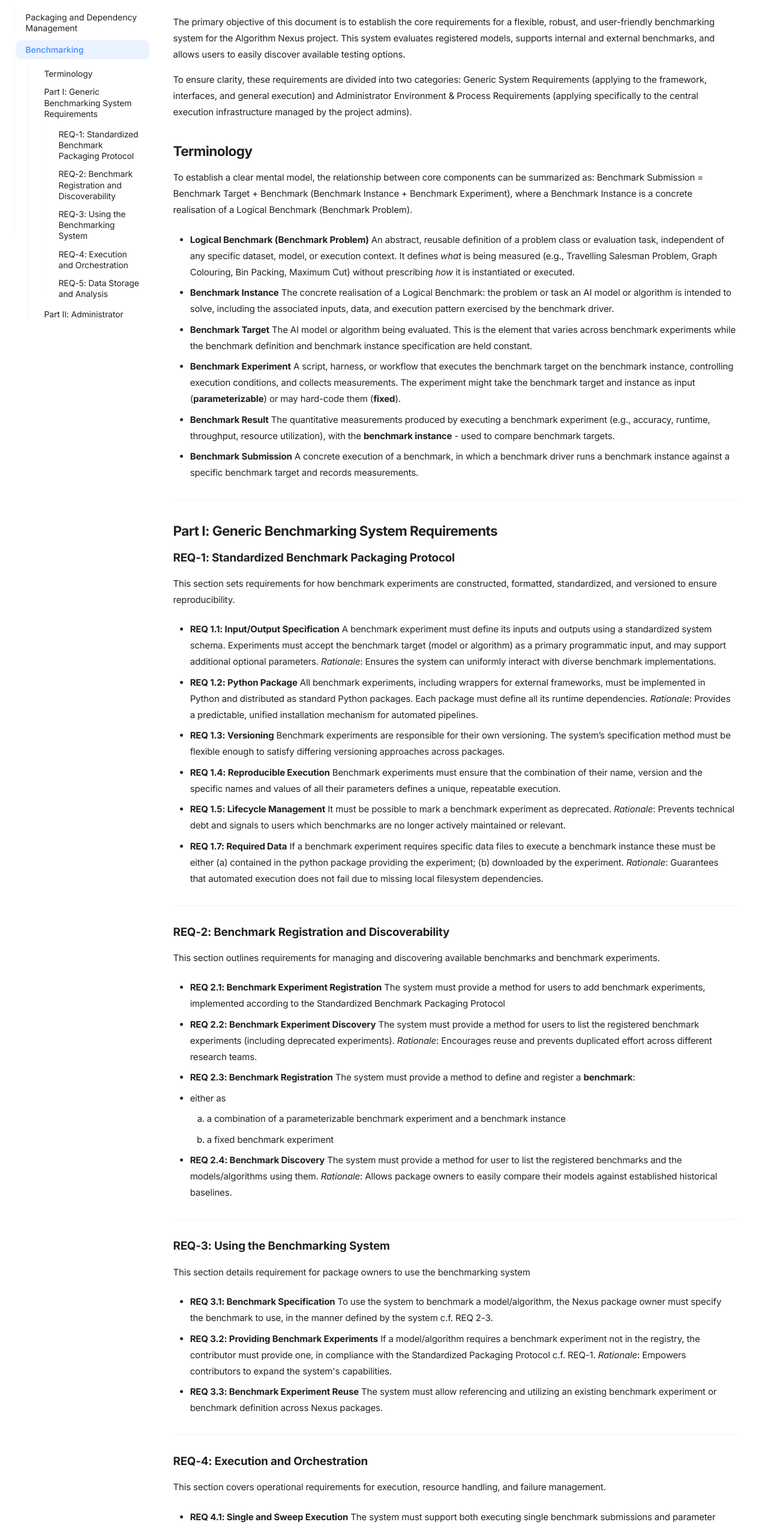
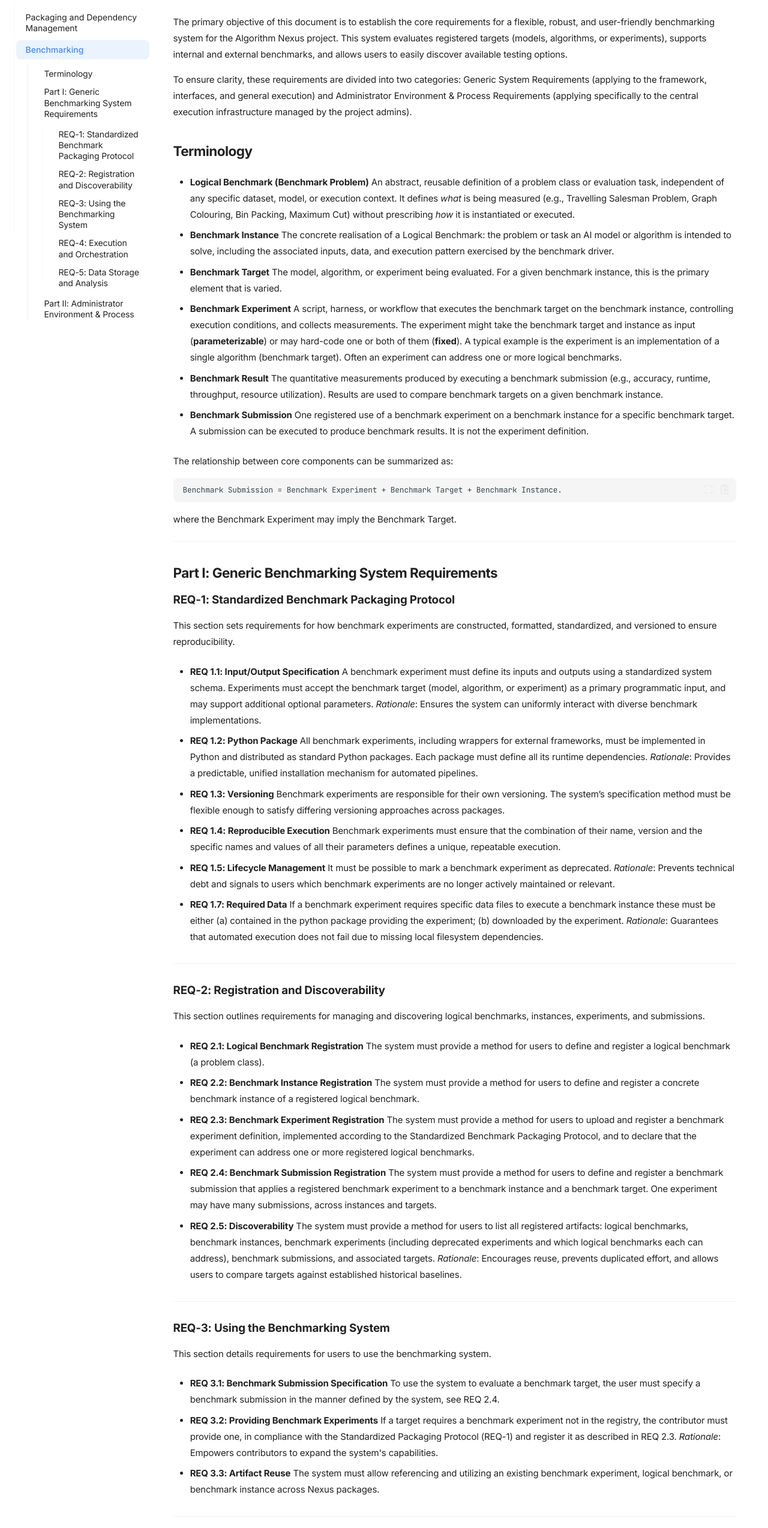
Before and after one commit to IBM/algorithm-nexus, a plain HTML site: page requirements/benchmark/index.html in a window 1280 px wide. Shown: the part 245-2792 px from the top of the page at 60% size. Drawn offline with Linux system fonts and the light colour scheme.

Commit message:
ci: Updated documentation to commit 7c811f987aea21760cdcf8ec4fc99a6de54ae65c

```diff
--- a/requirements/benchmark/index.html
+++ b/requirements/benchmark/index.html
@@ -87,7 +87,7 @@
     <div data-md-component="skip">
 
 
-        <a href="#requirements-for-models-benchmarking" class="md-skip">
+        <a href="#requirements-for-benchmarking" class="md-skip">
           Skip to content
         </a>
 
@@ -1223,10 +1223,10 @@
 </li>
 
           <li class="md-nav__item">
-  <a href="#req-2-benchmark-registration-and-discoverability" class="md-nav__link">
+  <a href="#req-2-registration-and-discoverability" class="md-nav__link">
     <span class="md-ellipsis">
       <span class="md-typeset">
-        REQ-2: Benchmark Registration and Discoverability
+        REQ-2: Registration and Discoverability
       </span>
     </span>
   </a>
@@ -1411,22 +1411,18 @@
 
 
 
-<h1 id="requirements-for-models-benchmarking">Requirements for models benchmarking<a class="headerlink" href="#requirements-for-models-benchmarking" title="Permanent link">&para;</a></h1>
+<h1 id="requirements-for-benchmarking">Requirements for Benchmarking<a class="headerlink" href="#requirements-for-benchmarking" title="Permanent link">&para;</a></h1>
 <p>The primary objective of this document is to establish the core requirements for
 a flexible, robust, and user-friendly benchmarking system for the Algorithm
-Nexus project. This system evaluates registered models, supports internal and
-external benchmarks, and allows users to easily discover available testing
-options.</p>
+Nexus project. This system evaluates registered targets (models, algorithms, or
+experiments), supports internal and external benchmarks, and allows users to
+easily discover available testing options.</p>
 <p>To ensure clarity, these requirements are divided into two categories: Generic
 System Requirements (applying to the framework, interfaces, and general
 execution) and Administrator Environment &amp; Process Requirements (applying
 specifically to the central execution infrastructure managed by the project
 admins).</p>
 <h2 id="terminology">Terminology<a class="headerlink" href="#terminology" title="Permanent link">&para;</a></h2>
-<p>To establish a clear mental model, the relationship between core components can
-be summarized as: Benchmark Submission = Benchmark Target + Benchmark (Benchmark
-Instance + Benchmark Experiment), where a Benchmark Instance is a concrete
-realisation of a Logical Benchmark (Benchmark Problem).</p>
 <ul>
 <li>
 <p><strong>Logical Benchmark (Benchmark Problem)</strong> An abstract, reusable definition of
@@ -1442,28 +1438,34 @@
   driver.</p>
 </li>
 <li>
-<p><strong>Benchmark Target</strong> The AI model or algorithm being evaluated. This is the
-  element that varies across benchmark experiments while the benchmark
-  definition and benchmark instance specification are held constant.</p>
+<p><strong>Benchmark Target</strong> The model, algorithm, or experiment being evaluated. For
+  a given benchmark instance, this is the primary element that is varied.</p>
 </li>
 <li>
 <p><strong>Benchmark Experiment</strong> A script, harness, or workflow that executes the
   benchmark target on the benchmark instance, controlling execution conditions,
   and collects measurements. The experiment might take the benchmark target and
-  instance as input (<strong>parameterizable</strong>) or may hard-code them (<strong>fixed</strong>).</p>
+  instance as input (<strong>parameterizable</strong>) or may hard-code one or both of them
+  (<strong>fixed</strong>). A typical example is the experiment is an implementation of a
+  single algorithm (benchmark target). Often an experiment can address one or
+  more logical benchmarks.</p>
 </li>
 <li>
 <p><strong>Benchmark Result</strong> The quantitative measurements produced by executing a
-  benchmark experiment (e.g., accuracy, runtime, throughput, resource
-  utilization), with the <strong>benchmark instance</strong> - used to compare benchmark
-  targets.</p>
-</li>
-<li>
-<p><strong>Benchmark Submission</strong> A concrete execution of a benchmark, in which a
-  benchmark driver runs a benchmark instance against a specific benchmark target
-  and records measurements.</p>
+  benchmark submission (e.g., accuracy, runtime, throughput, resource
+  utilization). Results are used to compare benchmark targets on a given
+  benchmark instance.</p>
+</li>
+<li>
+<p><strong>Benchmark Submission</strong> One registered use of a benchmark experiment on a
+  benchmark instance for a specific benchmark target. A submission can be
+  executed to produce benchmark results. It is not the experiment definition.</p>
 </li>
 </ul>
+<p>The relationship between core components can be summarized as:</p>
+<div class="language-text highlight"><pre><span></span><code><span id="__span-0-1"><a id="__codelineno-0-1" name="__codelineno-0-1" href="#__codelineno-0-1"></a>Benchmark Submission = Benchmark Experiment + Benchmark Target + Benchmark Instance.
+</span></code></pre></div>
+<p>where the Benchmark Experiment may imply the Benchmark Target.</p>
 <hr />
 <h2 id="part-i-generic-benchmarking-system-requirements">Part I: Generic Benchmarking System Requirements<a class="headerlink" href="#part-i-generic-benchmarking-system-requirements" title="Permanent link">&para;</a></h2>
 <h3 id="req-1-standardized-benchmark-packaging-protocol">REQ-1: Standardized Benchmark Packaging Protocol<a class="headerlink" href="#req-1-standardized-benchmark-packaging-protocol" title="Permanent link">&para;</a></h3>
@@ -1473,9 +1475,10 @@
 <li>
 <p><strong>REQ 1.1: Input/Output Specification</strong> A benchmark experiment must define its
   inputs and outputs using a standardized system schema. Experiments must accept
-  the benchmark target (model or algorithm) as a primary programmatic input, and
-  may support additional optional parameters. <em>Rationale</em>: Ensures the system
-  can uniformly interact with diverse benchmark implementations.</p>
+  the benchmark target (model, algorithm, or experiment) as a primary
+  programmatic input, and may support additional optional parameters.
+  <em>Rationale</em>: Ensures the system can uniformly interact with diverse benchmark
+  implementations.</p>
 </li>
 <li>
 <p><strong>REQ 1.2: Python Package</strong> All benchmark experiments, including wrappers for
@@ -1497,7 +1500,8 @@
 <li>
 <p><strong>REQ 1.5: Lifecycle Management</strong> It must be possible to mark a benchmark
   experiment as deprecated. <em>Rationale</em>: Prevents technical debt and signals to
-  users which benchmarks are no longer actively maintained or relevant.</p>
+  users which benchmark experiments are no longer actively maintained or
+  relevant.</p>
 </li>
 <li>
 <p><strong>REQ 1.7: Required Data</strong> If a benchmark experiment requires specific data
@@ -1508,59 +1512,61 @@
 </li>
 </ul>
 <hr />
-<h3 id="req-2-benchmark-registration-and-discoverability">REQ-2: Benchmark Registration and Discoverability<a class="headerlink" href="#req-2-benchmark-registration-and-discoverability" title="Permanent link">&para;</a></h3>
-<p>This section outlines requirements for managing and discovering available
-benchmarks and benchmark experiments.</p>
+<h3 id="req-2-registration-and-discoverability">REQ-2: Registration and Discoverability<a class="headerlink" href="#req-2-registration-and-discoverability" title="Permanent link">&para;</a></h3>
+<p>This section outlines requirements for managing and discovering logical
+benchmarks, instances, experiments, and submissions.</p>
 <ul>
 <li>
-<p><strong>REQ 2.1: Benchmark Experiment Registration</strong> The system must provide a
-  method for users to add benchmark experiments, implemented according to the
-  Standardized Benchmark Packaging Protocol</p>
-</li>
-<li>
-<p><strong>REQ 2.2: Benchmark Experiment Discovery</strong> The system must provide a method
-  for users to list the registered benchmark experiments (including deprecated
-  experiments). <em>Rationale</em>: Encourages reuse and prevents duplicated effort
-  across different research teams.</p>
-</li>
-<li>
-<p><strong>REQ 2.3: Benchmark Registration</strong> The system must provide a method to define
-  and register a <strong>benchmark</strong>:</p>
-</li>
-<li>
-<p>either as</p>
-<ol>
-<li>a combination of a parameterizable benchmark experiment and a benchmark
-   instance</li>
-<li>a fixed benchmark experiment</li>
-</ol>
-</li>
-<li>
-<p><strong>REQ 2.4: Benchmark Discovery</strong> The system must provide a method for user to
-  list the registered benchmarks and the models/algorithms using them.
-  <em>Rationale</em>: Allows package owners to easily compare their models against
-  established historical baselines.</p>
+<p><strong>REQ 2.1: Logical Benchmark Registration</strong> The system must provide a method
+  for users to define and register a logical benchmark (a problem class).</p>
+</li>
+<li>
+<p><strong>REQ 2.2: Benchmark Instance Registration</strong> The system must provide a method
+  for users to define and register a concrete benchmark instance of a registered
+  logical benchmark.</p>
+</li>
+<li>
+<p><strong>REQ 2.3: Benchmark Experiment Registration</strong> The system must provide a
+  method for users to upload and register a benchmark experiment definition,
+  implemented according to the Standardized Benchmark Packaging Protocol, and to
+  declare that the experiment can address one or more registered logical
+  benchmarks.</p>
+</li>
+<li>
+<p><strong>REQ 2.4: Benchmark Submission Registration</strong> The system must provide a
+  method for users to define and register a benchmark submission that applies a
+  registered benchmark experiment to a benchmark instance and a benchmark
+  target. One experiment may have many submissions, across instances and
+  targets.</p>
+</li>
+<li>
+<p><strong>REQ 2.5: Discoverability</strong> The system must provide a method for users to
+  list all registered artifacts: logical benchmarks, benchmark instances,
+  benchmark experiments (including deprecated experiments and which logical
+  benchmarks each can address), benchmark submissions, and associated targets.
+  <em>Rationale</em>: Encourages reuse, prevents duplicated effort, and allows users to
+  compare targets against established historical baselines.</p>
 </li>
 </ul>
 <hr />
 <h3 id="req-3-using-the-benchmarking-system">REQ-3: Using the Benchmarking System<a class="headerlink" href="#req-3-using-the-benchmarking-system" title="Permanent link">&para;</a></h3>
-<p>This section details requirement for package owners to use the benchmarking
-system</p>
+<p>This section details requirements for users to use the benchmarking system.</p>
 <ul>
 <li>
-<p><strong>REQ 3.1: Benchmark Specification</strong> To use the system to benchmark a
-  model/algorithm, the Nexus package owner must specify the benchmark to use, in
-  the manner defined by the system c.f. REQ 2-3.</p>
-</li>
-<li>
-<p><strong>REQ 3.2: Providing Benchmark Experiments</strong> If a model/algorithm requires a
-  benchmark experiment not in the registry, the contributor must provide one, in
-  compliance with the Standardized Packaging Protocol c.f. REQ-1. <em>Rationale</em>:
-  Empowers contributors to expand the system's capabilities.</p>
-</li>
-<li>
-<p><strong>REQ 3.3: Benchmark Experiment Reuse</strong> The system must allow referencing and
-  utilizing an existing benchmark experiment or benchmark definition across
+<p><strong>REQ 3.1: Benchmark Submission Specification</strong> To use the system to evaluate
+  a benchmark target, the user must specify a benchmark submission in the manner
+  defined by the system, see REQ 2.4.</p>
+</li>
+<li>
+<p><strong>REQ 3.2: Providing Benchmark Experiments</strong> If a target requires a benchmark
+  experiment not in the registry, the contributor must provide one, in
+  compliance with the Standardized Packaging Protocol (REQ-1) and register it as
+  described in REQ 2.3. <em>Rationale</em>: Empowers contributors to expand the
+  system's capabilities.</p>
+</li>
+<li>
+<p><strong>REQ 3.3: Artifact Reuse</strong> The system must allow referencing and utilizing an
+  existing benchmark experiment, logical benchmark, or benchmark instance across
   Nexus packages.</p>
 </li>
 </ul>
@@ -1597,9 +1603,9 @@
 </li>
 <li>
 <p><strong>REQ 4.6: Logging</strong> The system must capture unexpected execution failures,
-  including the underlying Python exception and traceback. Eecution logs must be
-  captured and made accessible to the user executing the benchmark. The system
-  is not required to retain these logs indefinitely.</p>
+  including the underlying Python exception and traceback. Execution logs must
+  be captured and made accessible to the user executing the benchmark
+  submission. The system is not required to retain these logs indefinitely.</p>
 </li>
 <li>
 <p><strong>REQ 4.7: Self-Contained Execution</strong> Benchmark experiments must be
@@ -1610,8 +1616,8 @@
 <li>
 <p><strong>REQ 4.8: Local Execution</strong> The system must enable benchmark experiments to
   be executed locally by a user with sufficient compute resources. <em>Rationale</em>:
-  Allows developers to rapidly prototype, test, and debug benchmarks and to
-  confirm results of automated benchmarkming runs.</p>
+  Allows developers to rapidly prototype, test, and debug benchmark experiments
+  and to confirm results of automated benchmarking runs.</p>
 </li>
 </ul>
 <hr />
@@ -1620,8 +1626,8 @@
 <ul>
 <li>
 <p><strong>REQ 5.1: Centralized Results Storage</strong> Results of all benchmark submissions
-  must be stored in a centralized location accessible by the respective package
-  owners. <em>Rationale</em>: Facilitates cross-model comparison, historical tracking,
+  must be stored in a centralized location accessible by the users who submitted
+  them. <em>Rationale</em>: Facilitates cross-model comparison, historical tracking,
   and platform-wide reporting.</p>
 </li>
 <li>
@@ -1644,8 +1650,8 @@
 benchmarking environment managed by project administrators.</p>
 <ul>
 <li>
-<p><strong>REQ 6.1: Admin Execution</strong> The system must be capable of executing
-  benchmarks on administrator infrastructure.</p>
+<p><strong>REQ 6.1: Admin Execution</strong> The system must be capable of executing benchmark
+  submissions on administrator infrastructure.</p>
 </li>
 <li>
 <p><strong>REQ 6.2: Isolated Execution</strong> The system must support isolated execution of
@@ -1667,12 +1673,14 @@
 administrative oversight.</p>
 <ul>
 <li>
-<p><strong>REQ 7.1: Nexus-Level Benchmarks Definition</strong> The system must support
-  defining benchmarks independently of individual Nexus packages.</p>
+<p><strong>REQ 7.1: Nexus-Level Logical Benchmarks and Instances</strong> The system must
+  support defining logical benchmarks and benchmark instances independently of
+  individual Nexus packages.</p>
 </li>
 <li>
 <p><strong>REQ 7.2: Admin-Triggered Evaluation Execution</strong> The system must provide a
-  dedicated mechanism for administrators to trigger and execute benchmarks.</p>
+  dedicated mechanism for administrators to trigger and execute benchmark
+  submissions.</p>
 </li>
 <li>
 <p><strong>REQ 7.3: Sweep Review and Approval</strong> The administrative process must include
```
Also changed, not shown: requirements/index.html (+1 -1 lines), search.json.
